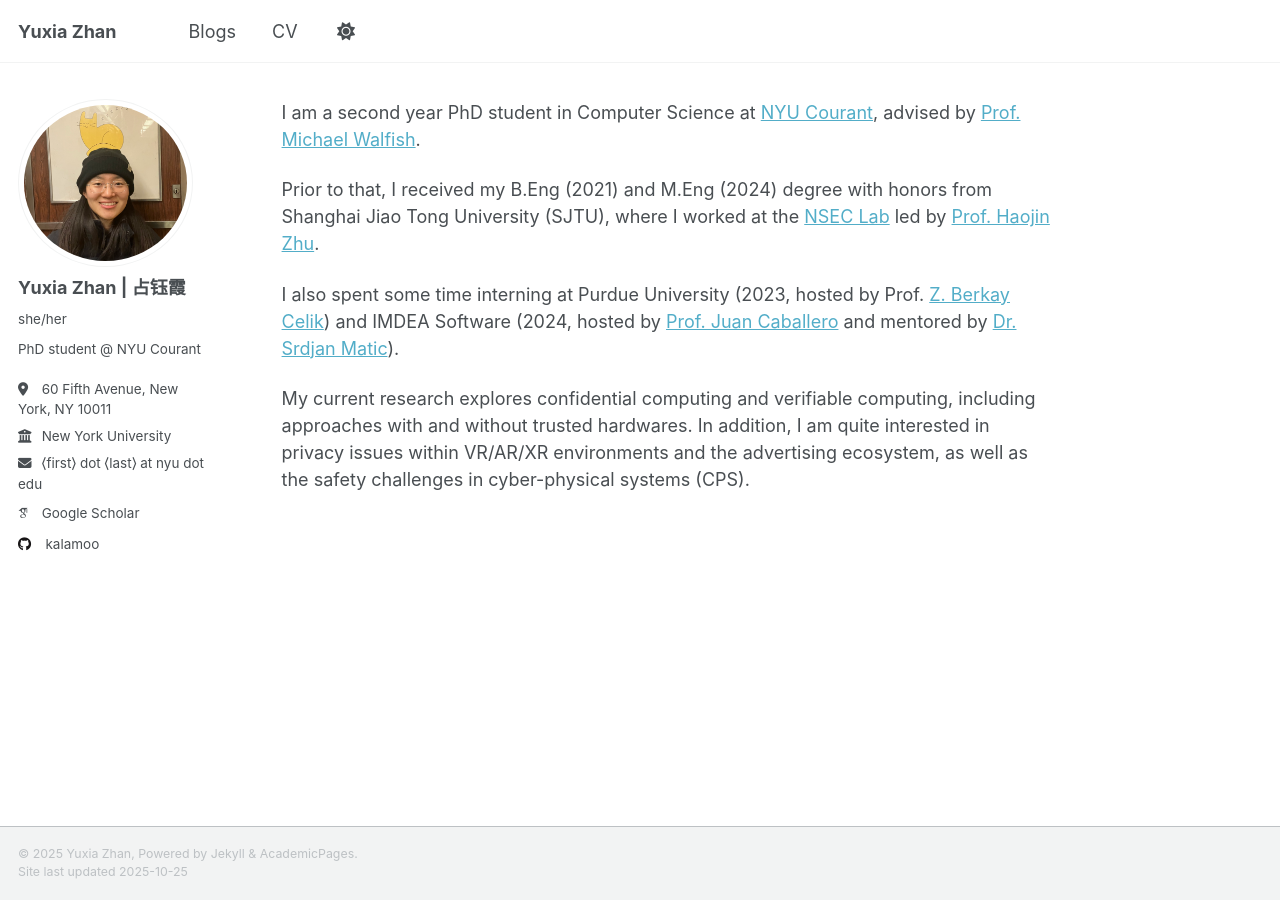
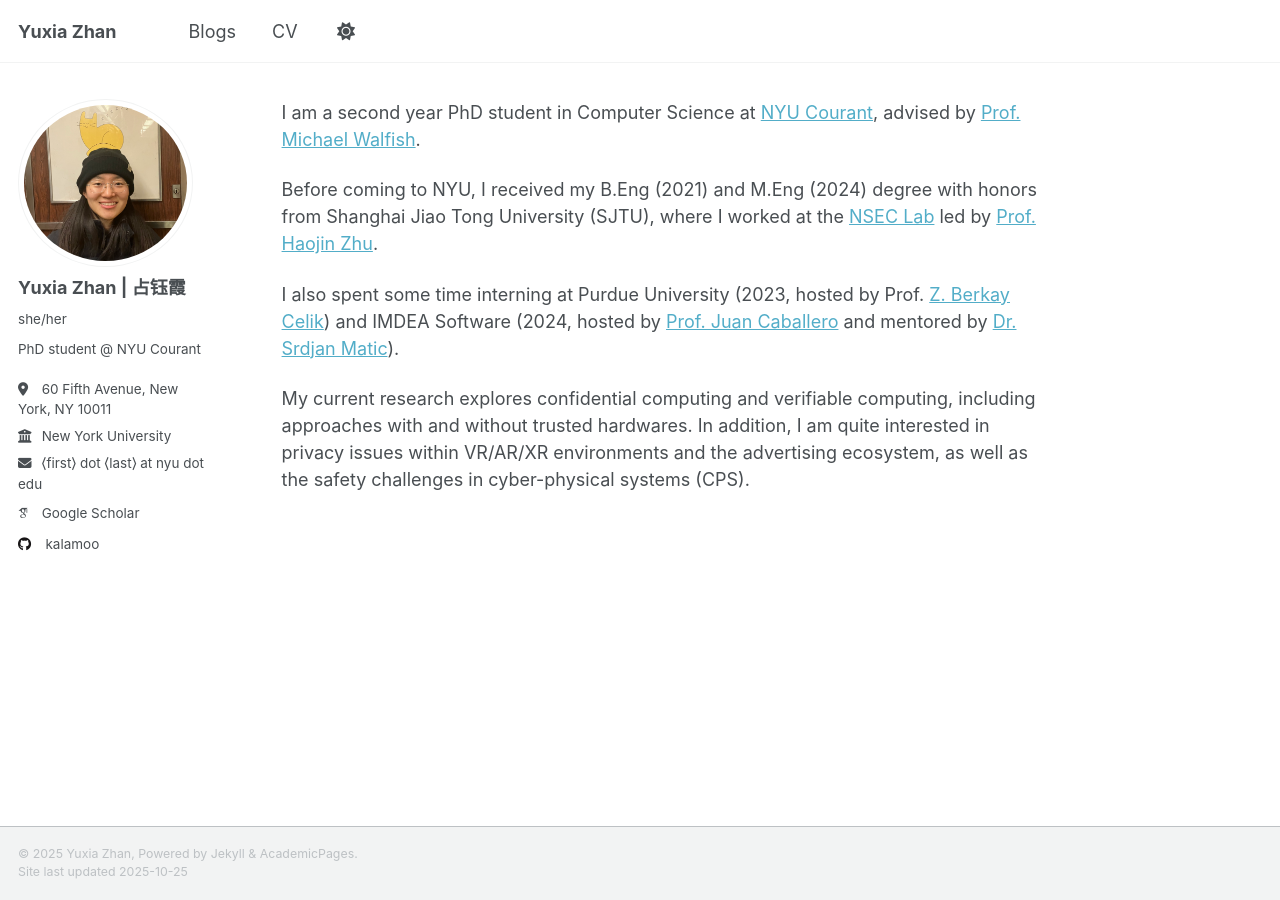
Before and after one commit to kalamoo/kalamoo, a Jekyll site: the page built from _pages/about.md, in a window 1280 px wide. Built offline with Jekyll 4.4.1, drawn with Linux system fonts in a browser that asks for light colours; some web fonts are replaced.

Commit message:
minor change

```diff
--- a/_pages/about.md
+++ b/_pages/about.md
@@ -11,7 +11,7 @@ redirect_from:
 I am a second year PhD student in Computer Science at [NYU Courant](https://cims.nyu.edu/dynamic/), advised by [Prof. Michael Walfish](https://cs.nyu.edu/~mwalfish/).
 
 
-Prior to that, I received my B.Eng (2021) and M.Eng (2024) degree with honors from Shanghai Jiao Tong University (SJTU), where I worked at the [NSEC Lab](https://nsec.sjtu.edu.cn/) led by [Prof. Haojin Zhu](https://nsec.sjtu.edu.cn/~hjzhu/).
+Before coming to NYU, I received my B.Eng (2021) and M.Eng (2024) degree with honors from Shanghai Jiao Tong University (SJTU), where I worked at the [NSEC Lab](https://nsec.sjtu.edu.cn/) led by [Prof. Haojin Zhu](https://nsec.sjtu.edu.cn/~hjzhu/).
 
 
 I also spent some time interning at Purdue University (2023, hosted by Prof. [Z. Berkay Celik](https://beerkay.github.io/)) and IMDEA Software (2024, hosted by [Prof. Juan Caballero](https://software.imdea.org/~juanca/) and mentored by [Dr. Srdjan Matic](https://software.imdea.org/people/srdjan.matic/)).
```
